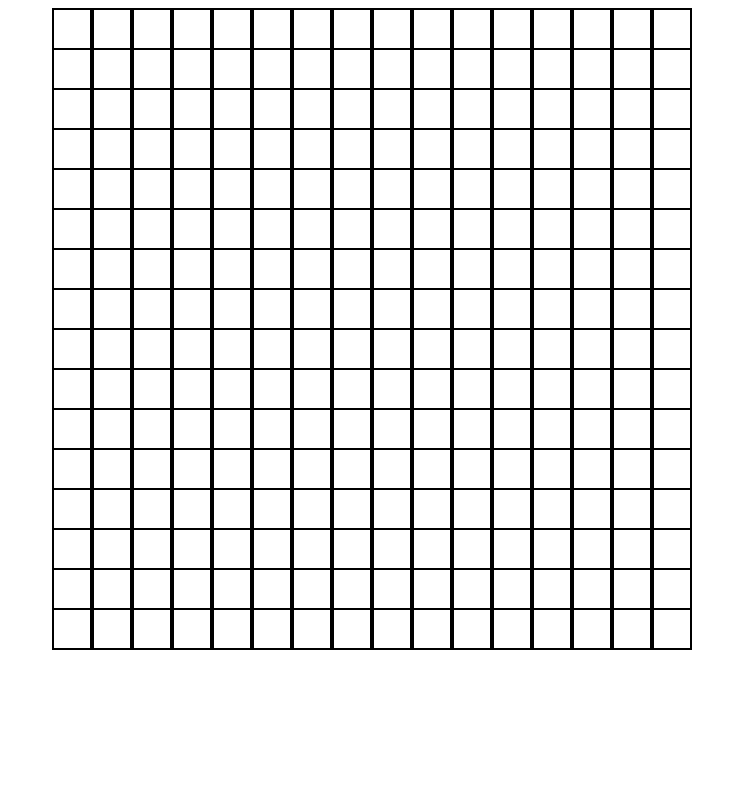
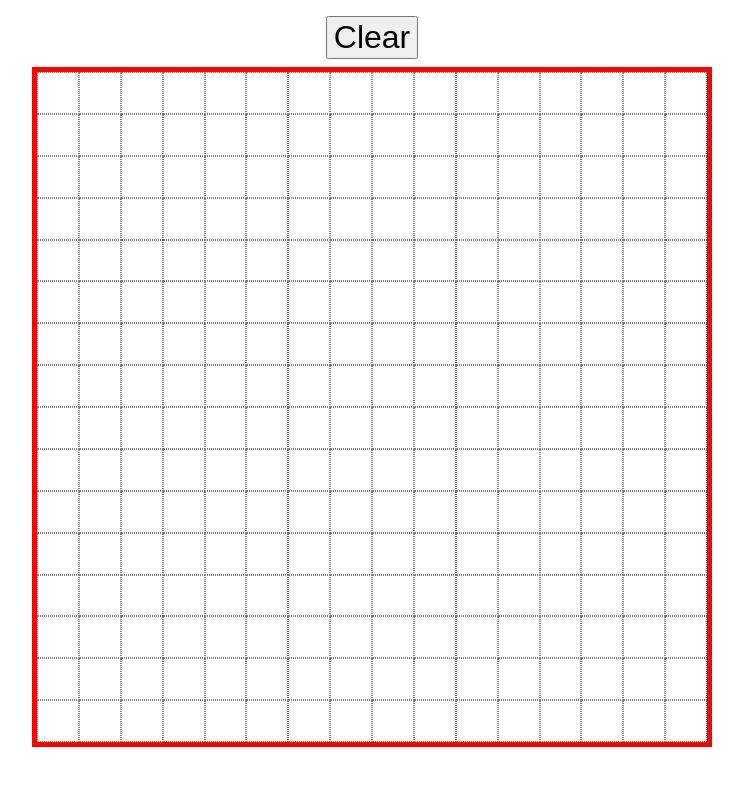
Before and after one commit to merrickbautista/etchasketch, a plain HTML site: page index.html in a window 1280 px wide. Shown: the whole page, without its empty margins (268-1011 px from the left). Drawn offline with Linux system fonts and the light colour scheme.

Commit message:
Finished etch a sketch basics

```diff
--- a/eas.js
+++ b/eas.js
@@ -1,23 +1,50 @@
-const container = document.querySelector('.container');
+const body = document.querySelector('body');
+body.style.display = "flex";
+body.style.flexDirection = "column";
+body.style.justifyContent = "center";
+body.style.alignItems = "center";
+
+const clearButton = document.createElement('button');
+clearButton.innerText = "Clear";
+clearButton.style.fontSize = "4vh";
+clearButton.style.margin = "1vh auto";
+clearButton.addEventListener('click', function() {
+	let pixels = document.querySelectorAll('.pixel');
+	pixels.forEach(pixel => pixel.remove());
+	let size = 101;
+	while (size > 100 || size < 1) {
+		size = prompt("Enter number of squares (max: 100)");
+	}
+	generatePixels(size);
+});
+body.appendChild(clearButton);
+
+const container = document.createElement('div');
+container.classList.add('container');
 container.style.display = "flex";
+container.style.flexWrap = "wrap";
 container.style.justifyContent = "center";
+container.style.alignItems = "center";
+container.style.boxSizing = "border-box";
+container.style.border = "5px solid red";
+container.style.width = "85vh";
+container.style.height = "85vh";
+body.appendChild(container);
 
-for (let i = 0; i < 16; i++) {
-	const col = document.createElement('div');
-	col.style.display = "flex";
-	col.style.flexDirection = "column";
-	col.style.justifyContent = "center";
-	col.style.border = "1px solid black";
-	col.style.flex = "0 0 40px";
-	col.style.boxSizing = "border-box";
+generatePixels(16);
 
-	for (let j = 0; j < 16; j++) {
-		const row = document.createElement('div');
-		row.style.border = "1px solid black";
-		row.style.flex = "0 0 40px";
-		row.style.boxSizing = "border-box";
-		col.appendChild(row);
+function generatePixels(num) {
+	for (let i = 0; i < num*num; i++) {
+		let pixel = document.createElement('div');
+		pixel.classList.add("pixel");
+		pixel.style.border = "0.5px dotted gray";
+		pixel.style.boxSizing = "border-box";
+		pixel.style.height = `calc(100% / ${num})`;
+		pixel.style.width = `calc(100% / ${num})`;
 
+		pixel.addEventListener('mouseenter', function() {
+			this.style.backgroundColor = "black";
+		});
+		container.appendChild(pixel);
 	}
-	container.appendChild(col);
 }
--- a/index.html
+++ b/index.html
@@ -8,7 +8,5 @@
 	<script type="text/javascript" src="eas.js" defer></script>
 </head>
 <body>
-	<div class="container">
-	</div>
 </body>
 </html>
```
